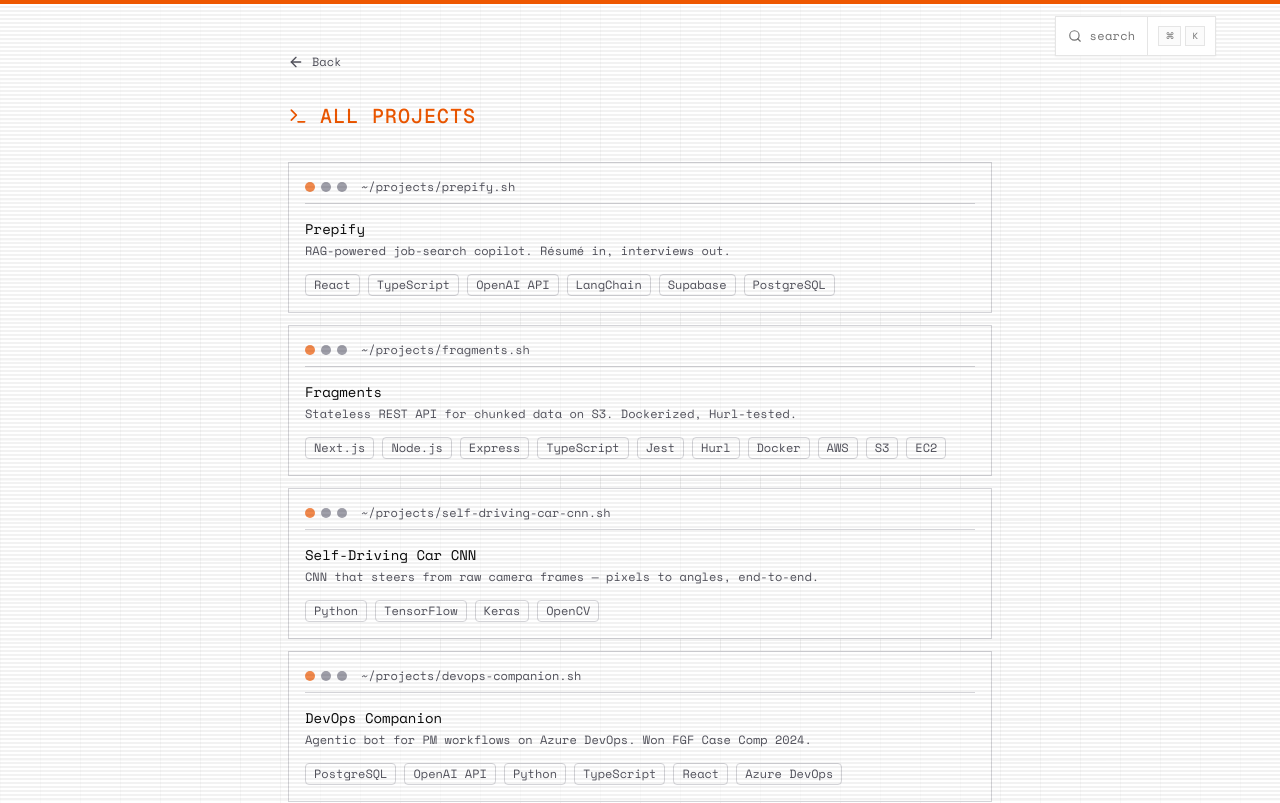
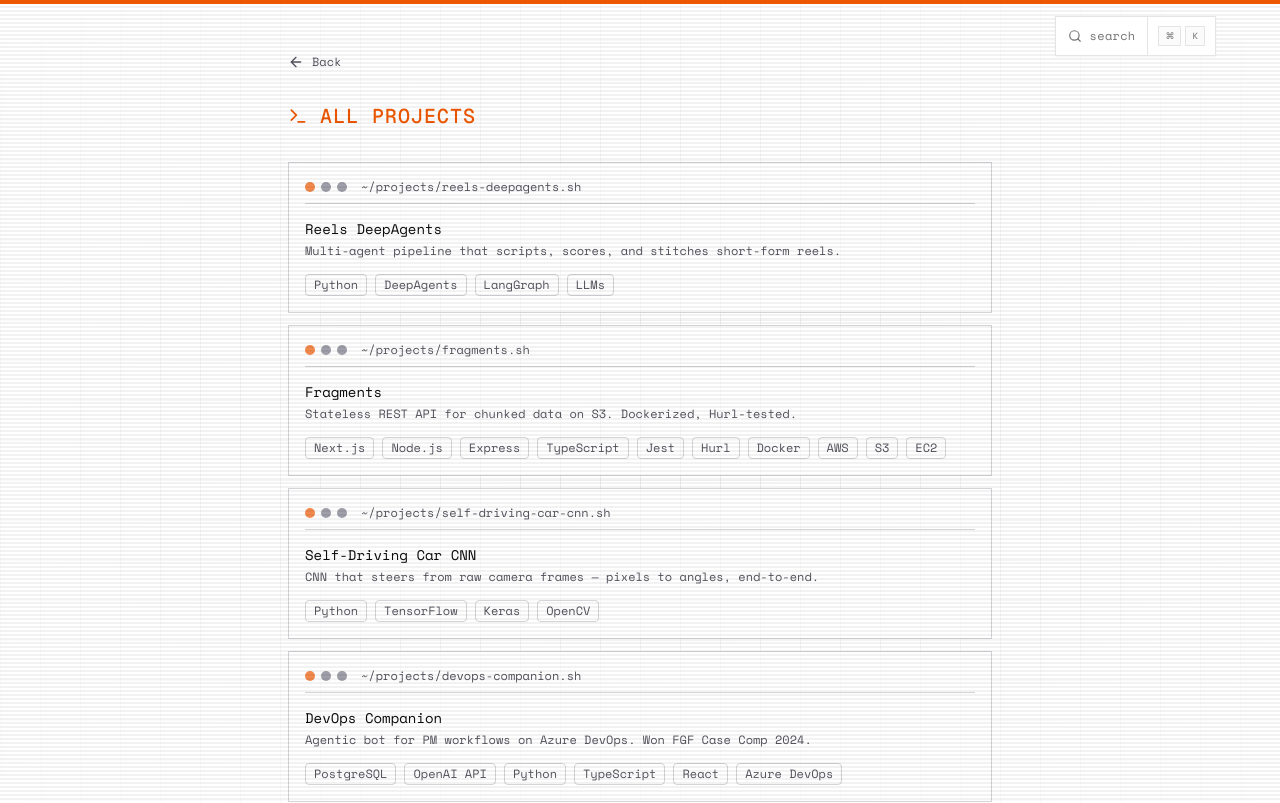
Before and after one commit to PrEEtPatEl44/portfolio, a Next.js app: page /projects in a window 1280 px wide. Shown: the top 803 px of the page. Built offline with nearby package versions, Linux system fonts and the light colour scheme.

Commit message:
changed project order

```diff
--- a/data/data.ts
+++ b/data/data.ts
@@ -165,18 +165,11 @@ export const workExperience: WorkExperience[] = [
 
 export const projects: Project[] = [
   {
-    title: "Prepify",
+    title: "Reels DeepAgents",
     description:
-      "RAG-powered job-search copilot. Résumé in, interviews out.",
-    tags: [
-      "React",
-      "TypeScript",
-      "OpenAI API",
-      "LangChain",
-      "Supabase",
-      "PostgreSQL",
-    ],
-    link: "https://github.com/PrEEtPatEl44/prepify",
+      "Multi-agent pipeline that scripts, scores, and stitches short-form reels.",
+    tags: ["Python", "DeepAgents", "LangGraph", "LLMs"],
+    link: "https://github.com/PrEEtPatEl44/reels-deepagents/",
   },
   {
     title: "Fragments",
@@ -218,11 +211,4 @@ export const projects: Project[] = [
     ],
     link: "#",
   },
-  {
-    title: "Reels DeepAgents",
-    description:
-      "Multi-agent pipeline that scripts, scores, and stitches short-form reels.",
-    tags: ["Python", "DeepAgents", "LangGraph", "LLMs"],
-    link: "https://github.com/PrEEtPatEl44/reels-deepagents/",
-  },
 ];
```
